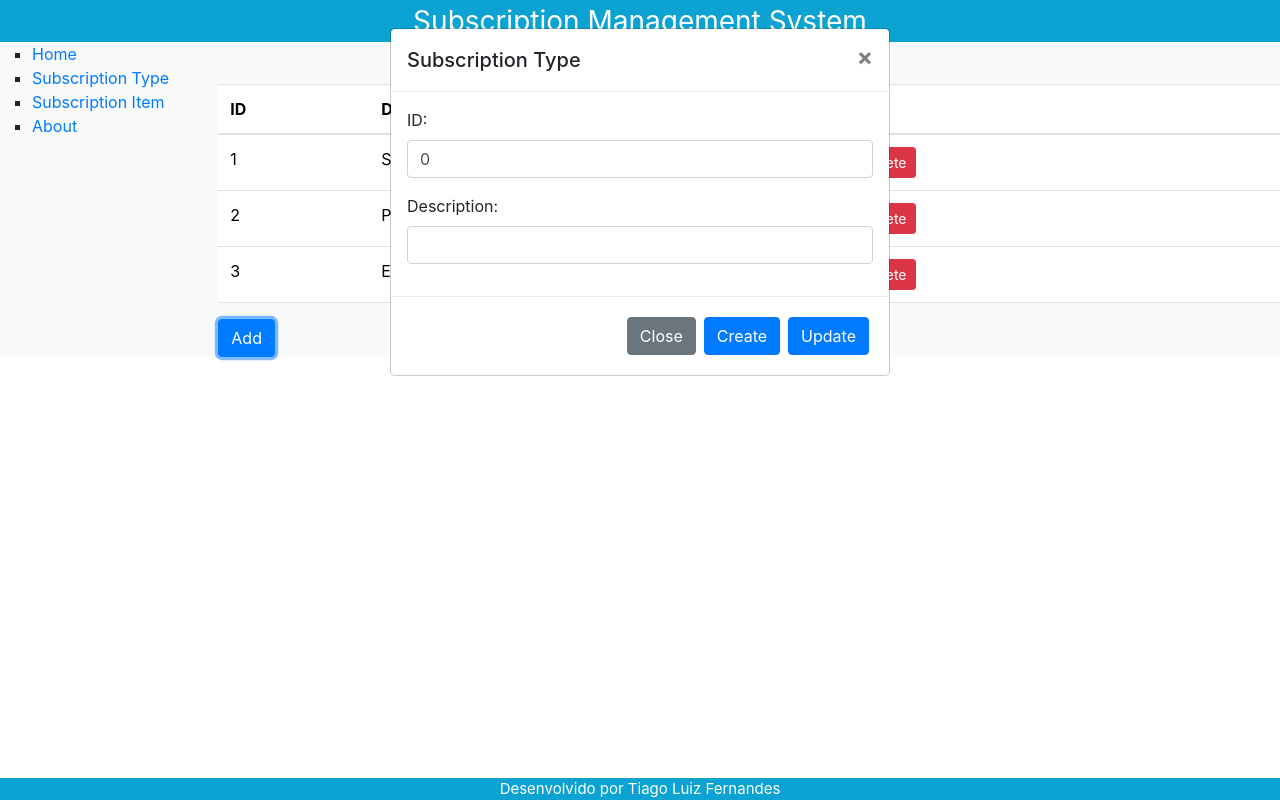
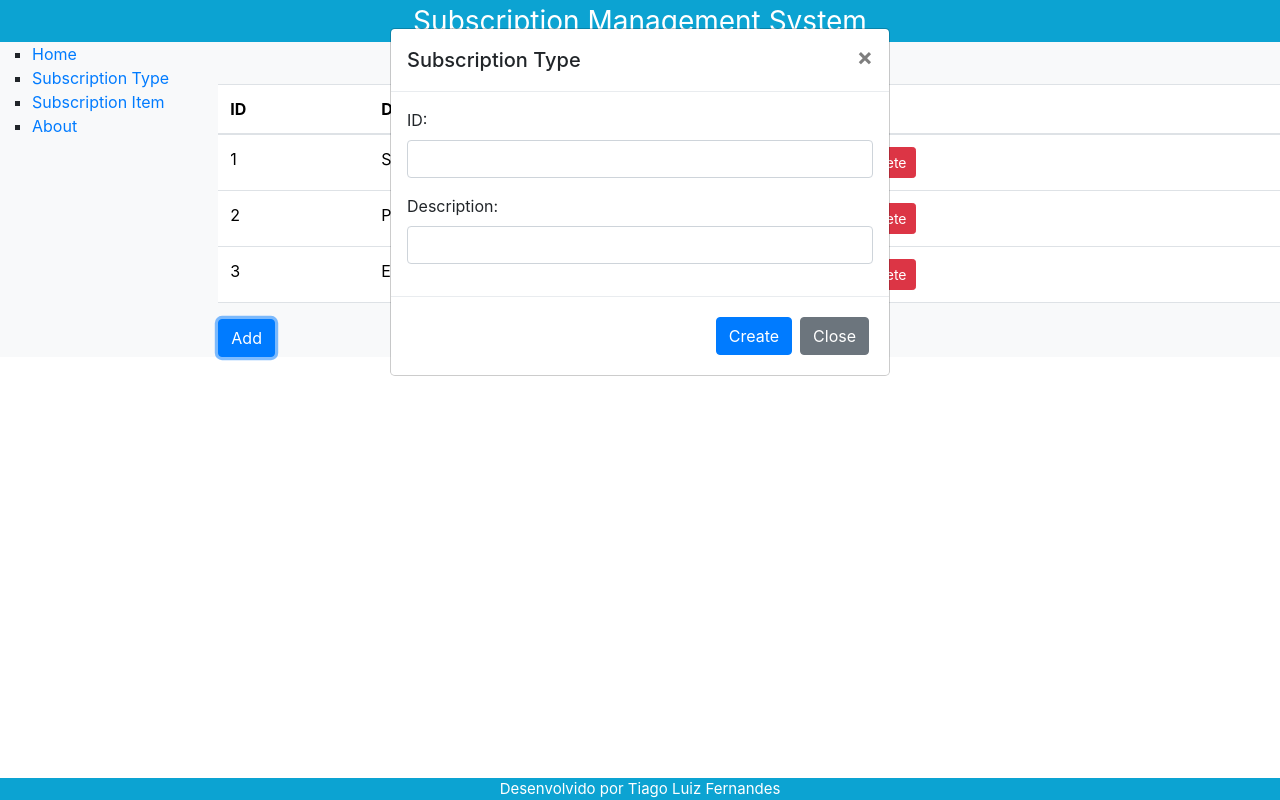
Before and after one commit to tiagoluizfernandes/subscription-management-system, an Angular app: page /subscription-type-list in a window 1280 px wide. Both pictures are taken after a click on the button "Add". Built offline with nearby package versions, Linux system fonts and the light colour scheme.

Commit message:
Abertura de modal com parametro

```diff
--- a/src/app/subscription-type-form/subscription-type-form.component.html
+++ b/src/app/subscription-type-form/subscription-type-form.component.html
@@ -11,17 +11,17 @@
         <!-- Your form content goes here -->
         <div class="form-group">
           <label for="subscriptionTypeId">ID:</label>
-          <input type="text" class="form-control" id="subscriptionTypeId" [(ngModel)]="subscriptionType.id">
+          <input type="text" class="form-control" id="subscriptionTypeId" [(ngModel)]="selectedSubscriptionType.id">
         </div>
         <div class="form-group">
           <label for="subscriptionTypeDescription">Description:</label>
-          <input type="text" class="form-control" id="subscriptionTypeDescription" [(ngModel)]="subscriptionType.description">
+          <input type="text" class="form-control" id="subscriptionTypeDescription" [(ngModel)]="selectedSubscriptionType.description">
         </div>
       </div>
       <div class="modal-footer">
+        <button *ngIf="!selectedSubscriptionType.id" type="button" class="btn btn-primary">Create</button>
+        <button *ngIf="selectedSubscriptionType.id" type="button" class="btn btn-primary">Update</button>
         <button type="button" class="btn btn-secondary" data-dismiss="modal" (click)="closeModal()">Close</button>
-        <button type="button" class="btn btn-primary">Create</button>
-        <button type="button" class="btn btn-primary">Update</button>
       </div>
     </div>
   </div>
--- a/src/app/subscription-type-form/subscription-type-form.component.ts
+++ b/src/app/subscription-type-form/subscription-type-form.component.ts
@@ -1,4 +1,4 @@
-import { Component, Input } from '@angular/core';
+import { Component, Input, Output, EventEmitter } from '@angular/core';
 import { SubscriptionType } from '../subscription-type/subscription-type';
 
 @Component({
@@ -8,17 +8,17 @@ import { SubscriptionType } from '../subscription-type/subscription-type';
 })
 export class SubscriptionTypeFormComponent {
   @Input()
-  subscriptionType!: SubscriptionType;
+  selectedSubscriptionType!: SubscriptionType;
 
-  constructor() {
-    this.subscriptionType = new SubscriptionType();
-  }
+
 
   closeModal() {
     const modalElement = document.getElementById('subscriptionTypeForm');
     modalElement?.classList.remove('show');
     modalElement?.setAttribute('style', 'display: none');
 
+
+
   }
 
 }
--- a/src/app/subscription-type-list/subscription-type-list.component.html
+++ b/src/app/subscription-type-list/subscription-type-list.component.html
@@ -26,5 +26,5 @@
   <button type="button" class="btn btn-primary" (click)="addSubscriptionType()">Add</button>
 </div>
 <div>
-  <app-subscription-type-form></app-subscription-type-form>
+  <app-subscription-type-form [selectedSubscriptionType]="selectedSubscriptionType!"></app-subscription-type-form>
 </div>
--- a/src/app/subscription-type-list/subscription-type-list.component.ts
+++ b/src/app/subscription-type-list/subscription-type-list.component.ts
@@ -13,19 +13,18 @@ export class SubscriptionTypeListComponent {
     new SubscriptionType(3, 'Enterprise')
   ];
 
-  selectedSubscriptionType: SubscriptionType | null = null;
+  selectedSubscriptionType: SubscriptionType = new SubscriptionType();
 
   openModal(subscriptionType: SubscriptionType ) {
     const modalElement = document.getElementById('subscriptionTypeForm');
     modalElement?.classList.add('show');
     modalElement?.setAttribute('style', 'display: block');
-
-
+    this.selectedSubscriptionType = subscriptionType;
   }
 
   addSubscriptionType(): void {
-    const newId = this.subscriptionTypes.length + 1;
-    const addSubscriptionType = new SubscriptionType(newId);
+
+    const addSubscriptionType = new SubscriptionType();
     this.openModal(addSubscriptionType);
 
     //this.subscriptionTypes.push(createSubscriptionType);
@@ -36,16 +35,13 @@ export class SubscriptionTypeListComponent {
   editSubscriptionType(subscriptionType: SubscriptionType): void {
     const editSubscriptionType = subscriptionType;
     this.openModal(editSubscriptionType);
-
-    this.selectedSubscriptionType = subscriptionType;
-
   }
 
   deleteSubscriptionType(subscriptionType: SubscriptionType): void {
     const index = this.subscriptionTypes.indexOf(subscriptionType);
     if (index !== -1) {
       this.subscriptionTypes.splice(index, 1);
-      this.selectedSubscriptionType = null;
+      this.selectedSubscriptionType = new SubscriptionType();
     }else{
       alert('Subscription type not found in list');
     }
--- a/src/app/subscription-type/subscription-type.ts
+++ b/src/app/subscription-type/subscription-type.ts
@@ -7,7 +7,7 @@ export class SubscriptionType {
   constructor();
 
   constructor(id?: number, description?: string) {
-    this.id = id ?? 0;
-    this.description = description ?? ''!;
+    this.id = id!;
+    this.description = description!;
   }
 }
```
